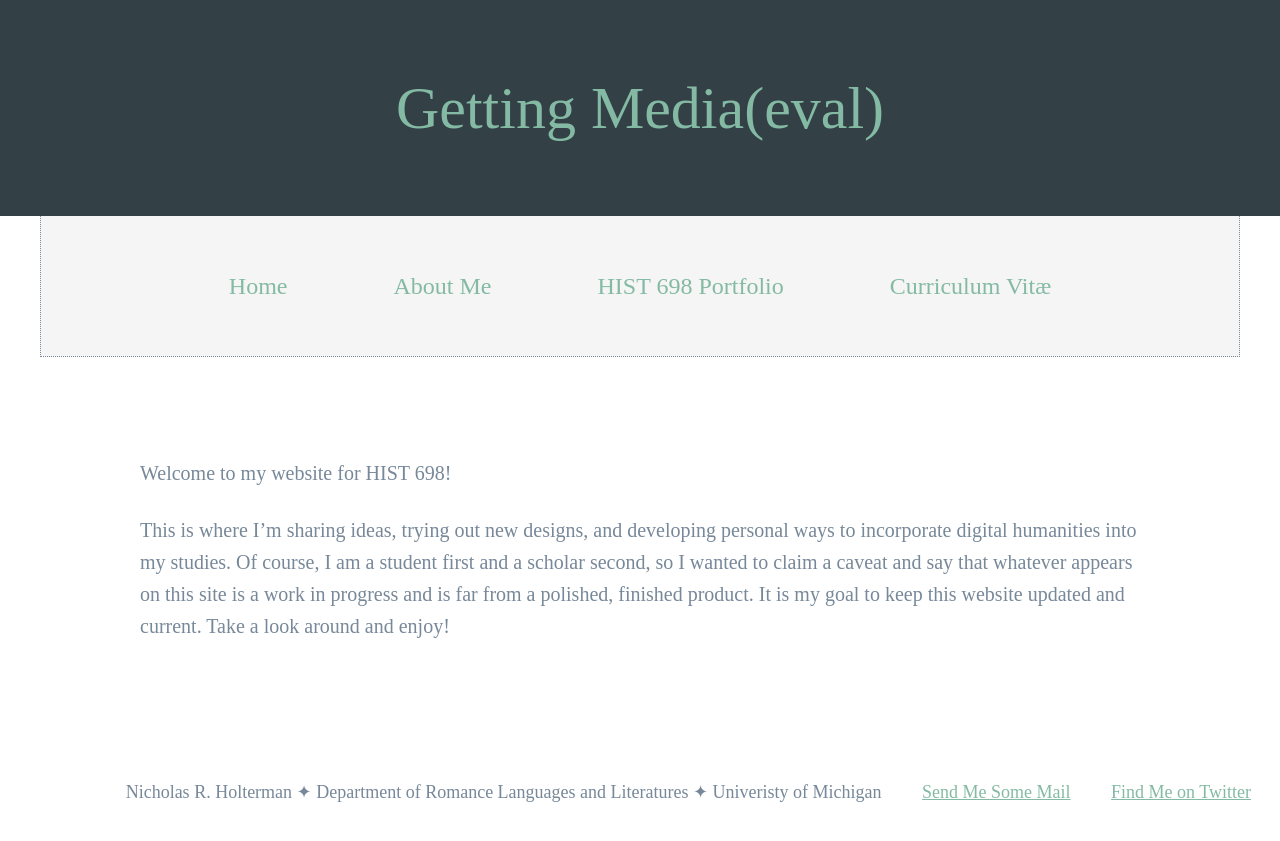
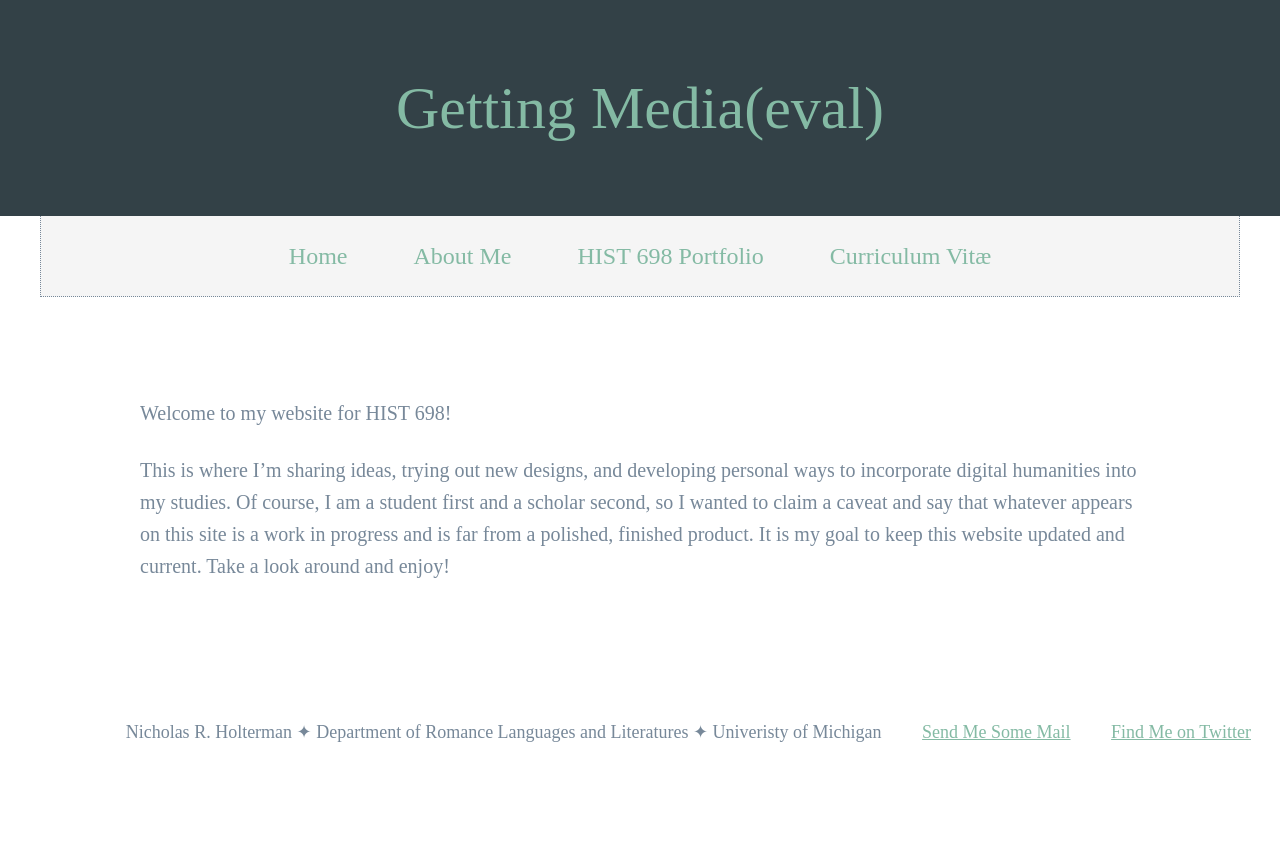
Before and after one commit to nrholterman/nrholterman.github.io, a Jekyll site: the page built from index.md, in a window 1280 px wide. Shown: the top 841 px of the page. Built offline with Jekyll 4.4.1, drawn with Linux system fonts in a browser that asks for light colours; some web fonts are replaced.

Commit message:
nav marg

```diff
--- a/assets/main.css
+++ b/assets/main.css
@@ -3,15 +3,15 @@ nav ul {
   font-family: 'Noto-serif', serif;
   font-size: 24px;
   list-style: none;
-  margin: 50px;
+  margin: 20px;
   display: block;
   text-align: center;
 }
 
 nav li {
   display: inline;
-  margin-right: 50px;
-  margin-left: 50px;
+  margin-right: 30px;
+  margin-left: 30px;
 
 }
 nav a {
@@ -76,10 +76,11 @@ margin-left: 50px:
 }
 
 .footer {
-    position: sticky center;
+    position: sticky;
     padding: 1rem;
     background-color: none;
     text-align: right;
+    margin: 0 auto;
 }
 
 .footer ul{
```
